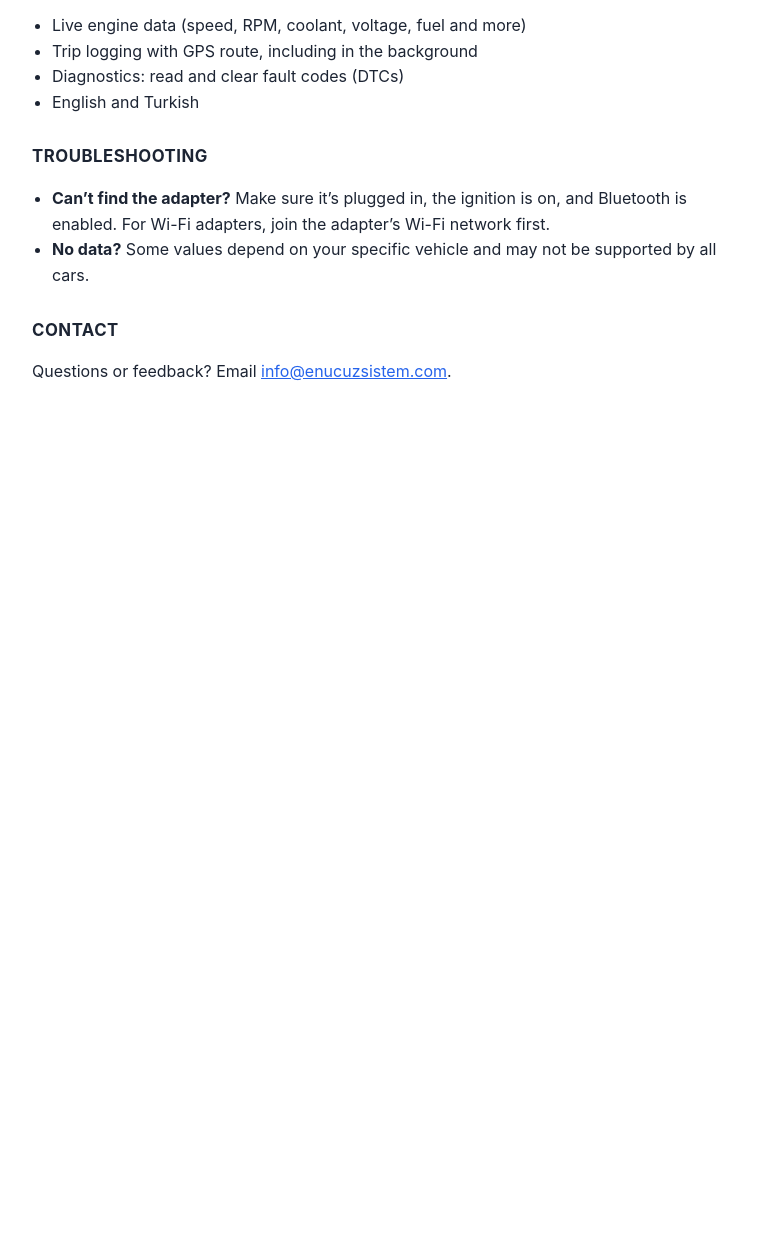
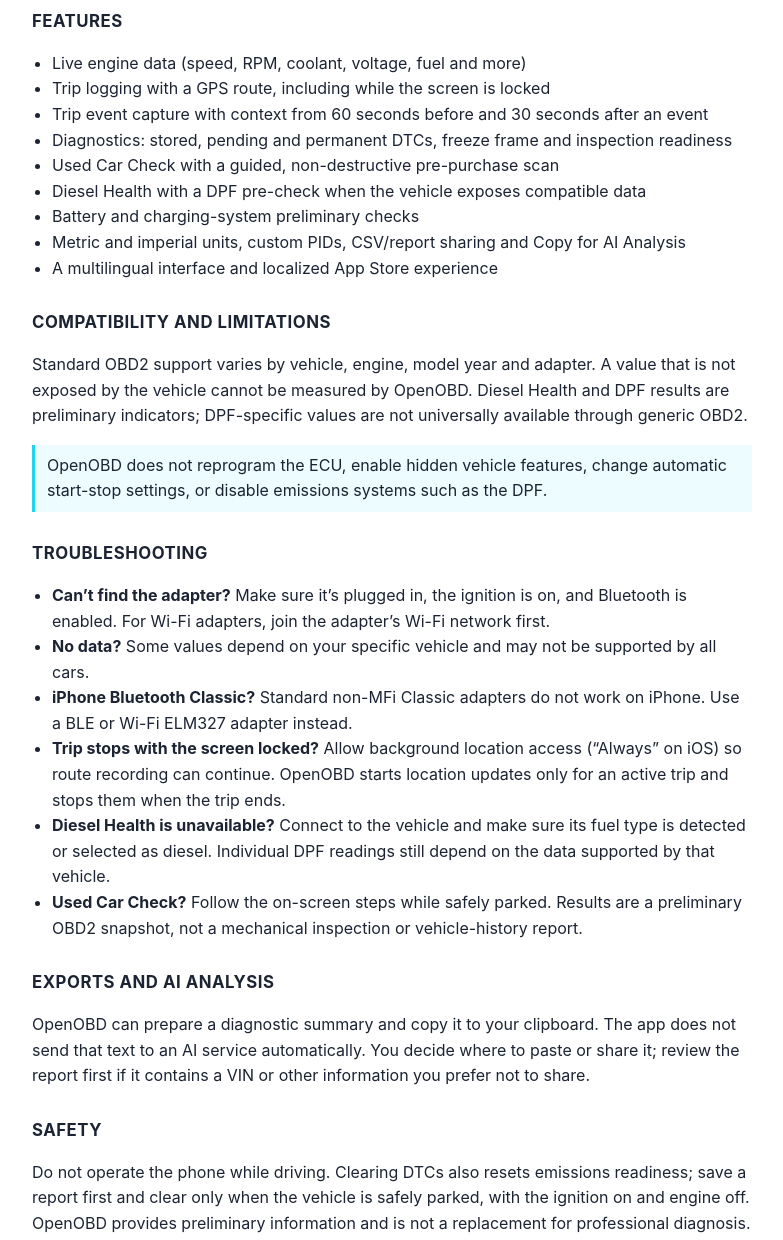
Before and after one commit to VS-57/openobd-legal, a plain HTML site: page support.html in a window 1280 px wide. Shown: the part 364-1604 px from the top of the page, without its empty margins (248-1031 px from the left). Before the commit the page ends 829 px from the top, so only its background shows below. Drawn offline with Linux system fonts and the light colour scheme.

Commit message:
Update support and privacy for OpenOBD 1.2.0

```diff
--- a/support.html
+++ b/support.html
@@ -10,7 +10,9 @@
     line-height: 1.6; max-width: 720px; margin: 0 auto; padding: 32px 20px 64px;
     color: #1c2433; background: #ffffff; }
   @media (prefers-color-scheme: dark) { body { color: #e7ecf3; background: #0b0e14; } a { color: #22d3ee; } }
-  h1 { font-size: 1.6rem; }
+  h1 { font-size: 1.6rem; margin-bottom: 4px; }
+  .updated { color: #6b7280; font-size: .9rem; margin: 0 0 28px; }
+  .note { border-left: 3px solid #22d3ee; padding: 8px 12px; background: rgba(34, 211, 238, .08); }
   h2 { font-size: 1.05rem; margin-top: 28px; text-transform: uppercase; letter-spacing: .03em; }
   ul { padding-left: 20px; }
   a { color: #2563eb; }
@@ -18,6 +20,7 @@
 </head>
 <body>
   <h1>OpenOBD — Support</h1>
+  <p class="updated">Updated for OpenOBD 1.2.0 · 2 September 2026</p>
   <p>OpenOBD turns your iPhone into a real-time car dashboard using an OBD2 (ELM327) adapter.</p>
 
   <h2>Getting started</h2>
@@ -30,10 +33,23 @@
   <h2>Features</h2>
   <ul>
     <li>Live engine data (speed, RPM, coolant, voltage, fuel and more)</li>
-    <li>Trip logging with GPS route, including in the background</li>
-    <li>Diagnostics: read and clear fault codes (DTCs)</li>
-    <li>English and Turkish</li>
+    <li>Trip logging with a GPS route, including while the screen is locked</li>
+    <li>Trip event capture with context from 60 seconds before and 30 seconds after an event</li>
+    <li>Diagnostics: stored, pending and permanent DTCs, freeze frame and inspection readiness</li>
+    <li>Used Car Check with a guided, non-destructive pre-purchase scan</li>
+    <li>Diesel Health with a DPF pre-check when the vehicle exposes compatible data</li>
+    <li>Battery and charging-system preliminary checks</li>
+    <li>Metric and imperial units, custom PIDs, CSV/report sharing and Copy for AI Analysis</li>
+    <li>A multilingual interface and localized App Store experience</li>
   </ul>
+
+  <h2>Compatibility and limitations</h2>
+  <p>Standard OBD2 support varies by vehicle, engine, model year and adapter. A value that
+  is not exposed by the vehicle cannot be measured by OpenOBD. Diesel Health and DPF
+  results are preliminary indicators; DPF-specific values are not universally available
+  through generic OBD2.</p>
+  <p class="note">OpenOBD does not reprogram the ECU, enable hidden vehicle features,
+  change automatic start-stop settings, or disable emissions systems such as the DPF.</p>
 
   <h2>Troubleshooting</h2>
   <ul>
@@ -41,7 +57,28 @@
     and Bluetooth is enabled. For Wi-Fi adapters, join the adapter’s Wi-Fi network first.</li>
     <li><strong>No data?</strong> Some values depend on your specific vehicle and may not be
     supported by all cars.</li>
+    <li><strong>iPhone Bluetooth Classic?</strong> Standard non-MFi Classic adapters do not
+    work on iPhone. Use a BLE or Wi-Fi ELM327 adapter instead.</li>
+    <li><strong>Trip stops with the screen locked?</strong> Allow background location access
+    (“Always” on iOS) so route recording can continue. OpenOBD starts location updates only
+    for an active trip and stops them when the trip ends.</li>
+    <li><strong>Diesel Health is unavailable?</strong> Connect to the vehicle and make sure
+    its fuel type is detected or selected as diesel. Individual DPF readings still depend
+    on the data supported by that vehicle.</li>
+    <li><strong>Used Car Check?</strong> Follow the on-screen steps while safely parked.
+    Results are a preliminary OBD2 snapshot, not a mechanical inspection or vehicle-history report.</li>
   </ul>
+
+  <h2>Exports and AI analysis</h2>
+  <p>OpenOBD can prepare a diagnostic summary and copy it to your clipboard. The app does
+  not send that text to an AI service automatically. You decide where to paste or share it;
+  review the report first if it contains a VIN or other information you prefer not to share.</p>
+
+  <h2>Safety</h2>
+  <p>Do not operate the phone while driving. Clearing DTCs also resets emissions readiness;
+  save a report first and clear only when the vehicle is safely parked, with the ignition
+  on and engine off. OpenOBD provides preliminary information and is not a replacement for
+  professional diagnosis.</p>
 
   <h2>Contact</h2>
   <p>Questions or feedback? Email
```
Also changed, not shown: privacy.html (+26 -8 lines).
